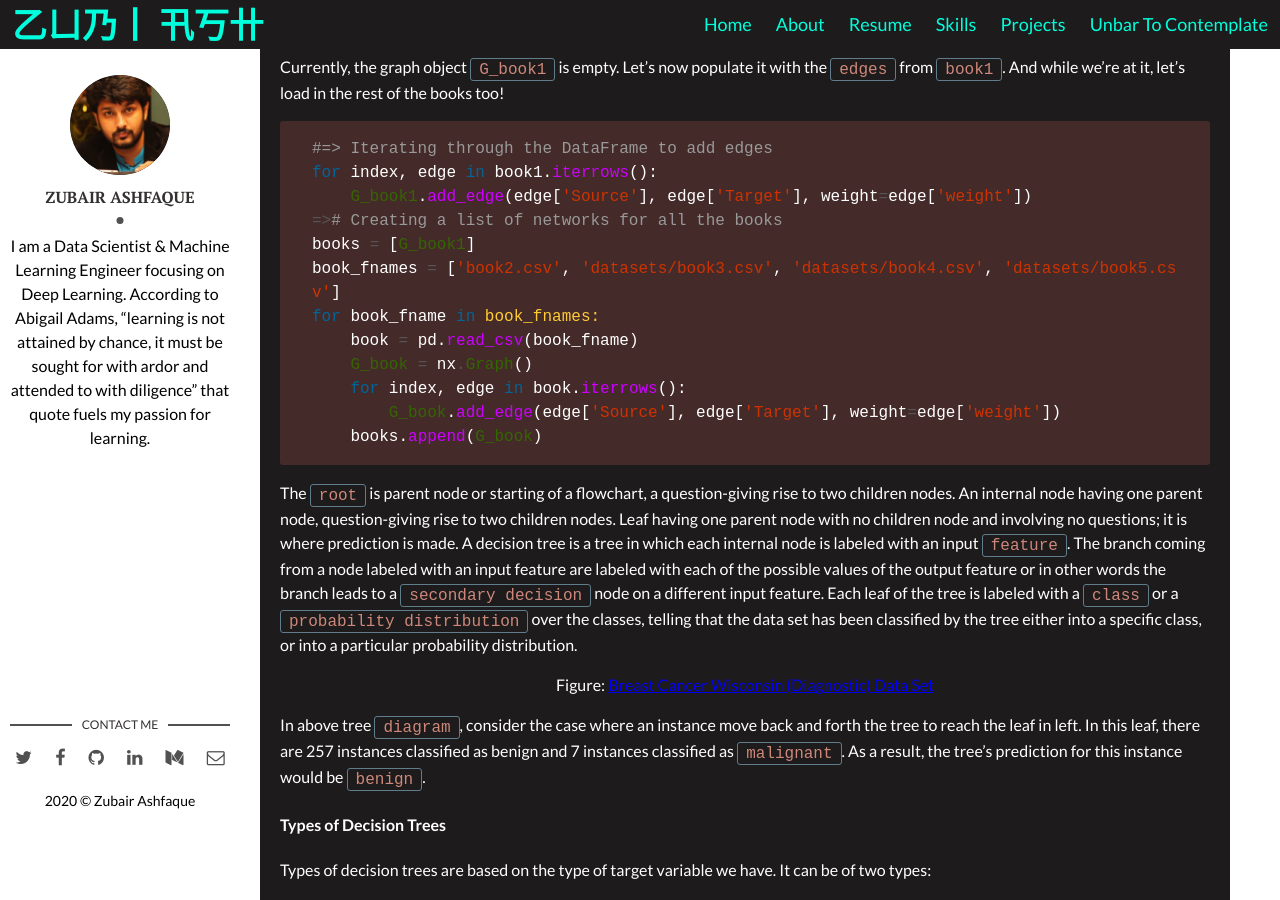
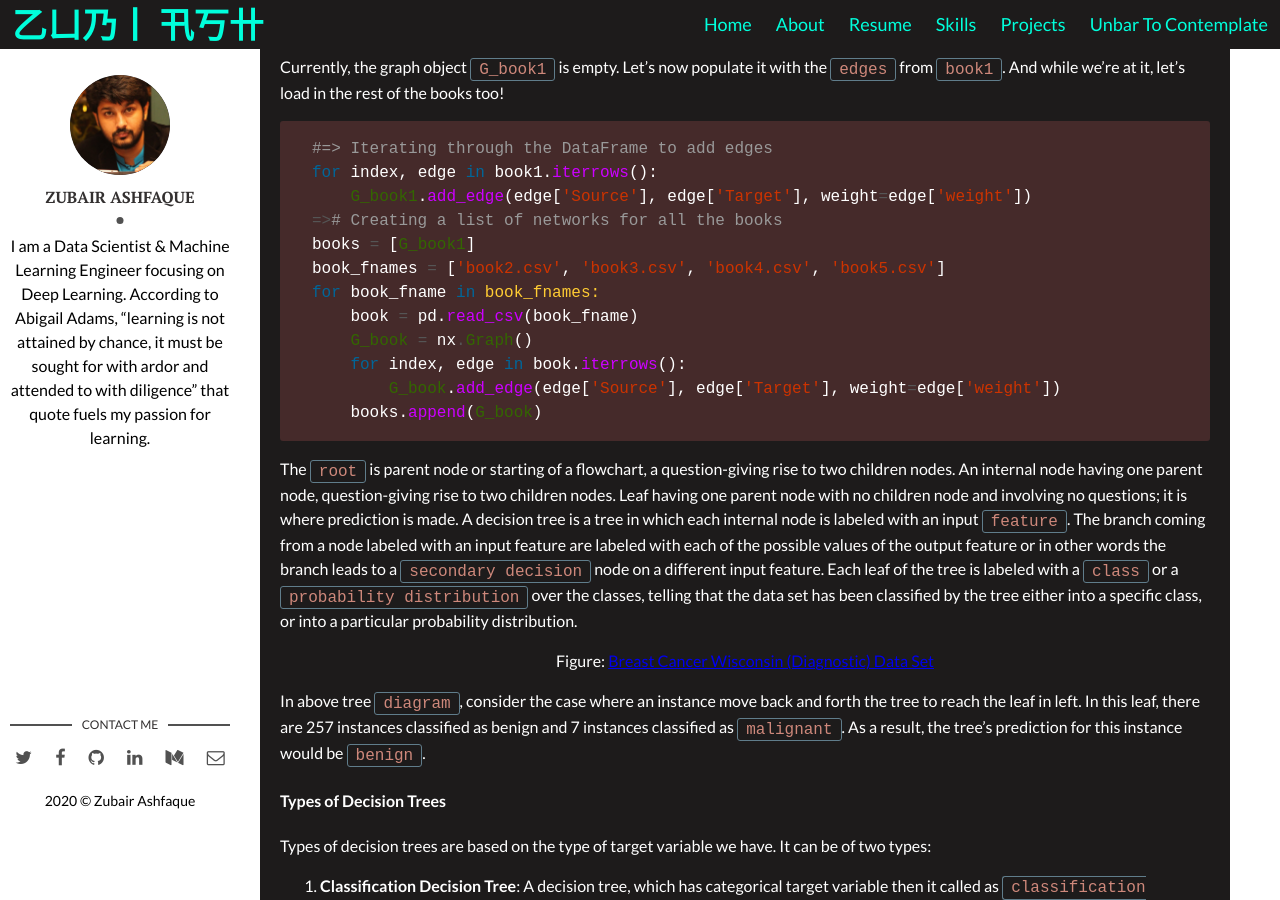
Before and after one commit to zubairashfaque/my-site, a Jekyll site: the page built from _posts/2020-01-23-Project-A-Network-Analysis-of-Game-of-Thrones.markdown, in a window 1280 px wide and 900 px high, scrolled down 3307 px. Built offline with Jekyll 4.4.1, drawn with Linux system fonts in a browser that asks for light colours; comment, search, counter and statistics services are not loaded.

Commit message:
Update 2020-01-23-Project-A-Network-Analysis-of-Game-of-Thrones.markdown

```diff
--- a/_posts/2020-01-23-Project-A-Network-Analysis-of-Game-of-Thrones.markdown
+++ b/_posts/2020-01-23-Project-A-Network-Analysis-of-Game-of-Thrones.markdown
@@ -76,7 +76,7 @@ for index, edge in book1.iterrows():
     G_book1.add_edge(edge['Source'], edge['Target'], weight=edge['weight'])
 =># Creating a list of networks for all the books
 books = [G_book1]
-book_fnames = ['book2.csv', 'datasets/book3.csv', 'datasets/book4.csv', 'datasets/book5.csv']
+book_fnames = ['book2.csv', 'book3.csv', 'book4.csv', 'book5.csv']
 for book_fname in book_fnames:
     book = pd.read_csv(book_fname)
     G_book = nx.Graph()
```
